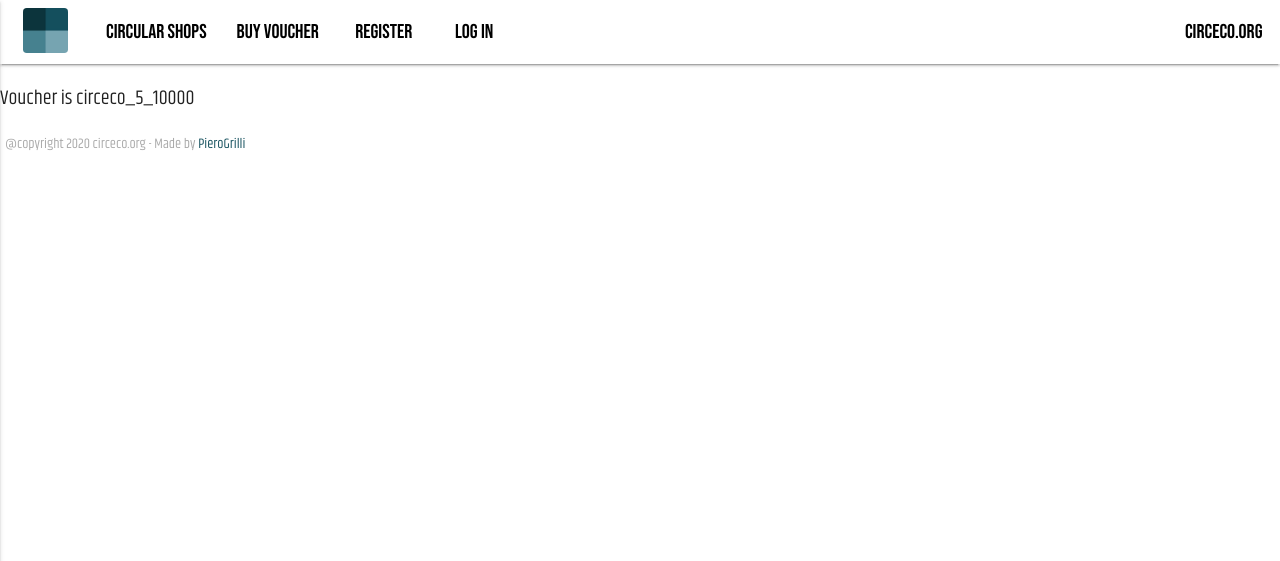
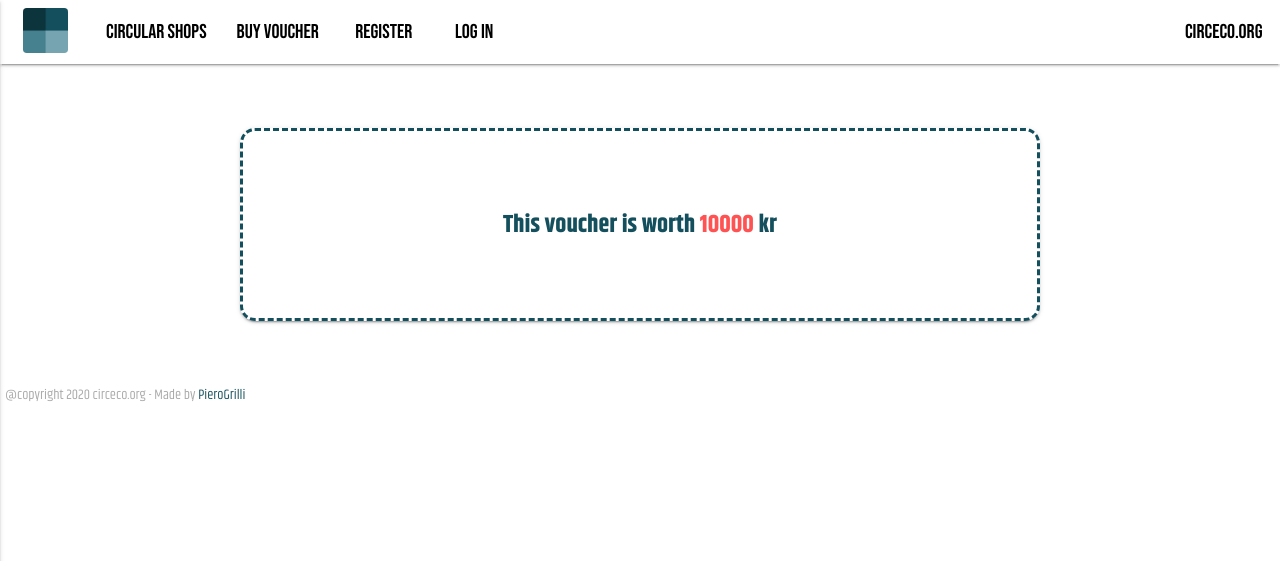
Before and after one commit to circeco/circeco_django, a Django app: a page that uses voucher/templates/verify_voucher.html in a window 1280 px wide. Shown: the top 561 px of the page. Run offline with Django 3.2, Linux system fonts and the light colour scheme; data comes from the database, SQL or seed files in the repository; some libraries are stand-ins or nearby versions; some web fonts are replaced.

Commit message:
improve voucher display style and delete unused voucher files

```diff
--- a/voucher/templates/verify_voucher.html
+++ b/voucher/templates/verify_voucher.html
@@ -1,7 +1,7 @@
 {% extends 'base.html' %}
 
 {% block content %}
-
-<p>Voucher is {{ voucher }} </p>
-
+<div class="card voucher">
+    <h5 style="padding:0">This voucher is worth <span>{{ voucher.amount }} </span>kr</h5>
+</div>
 {% endblock %}
```
Also changed, not shown: voucher/templates/view_voucher.html (deleted, +0 -12 lines).
